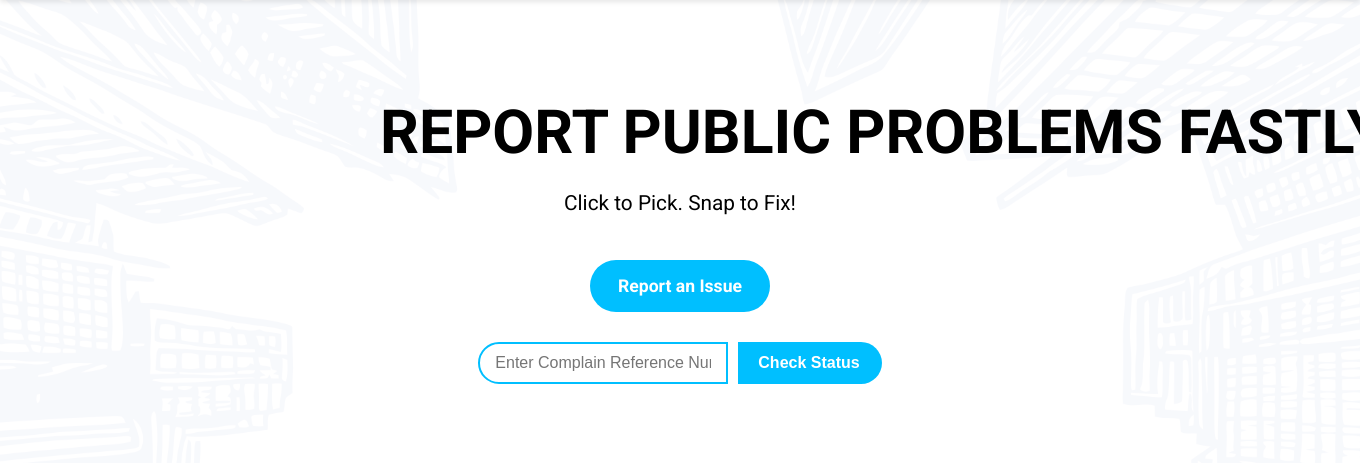
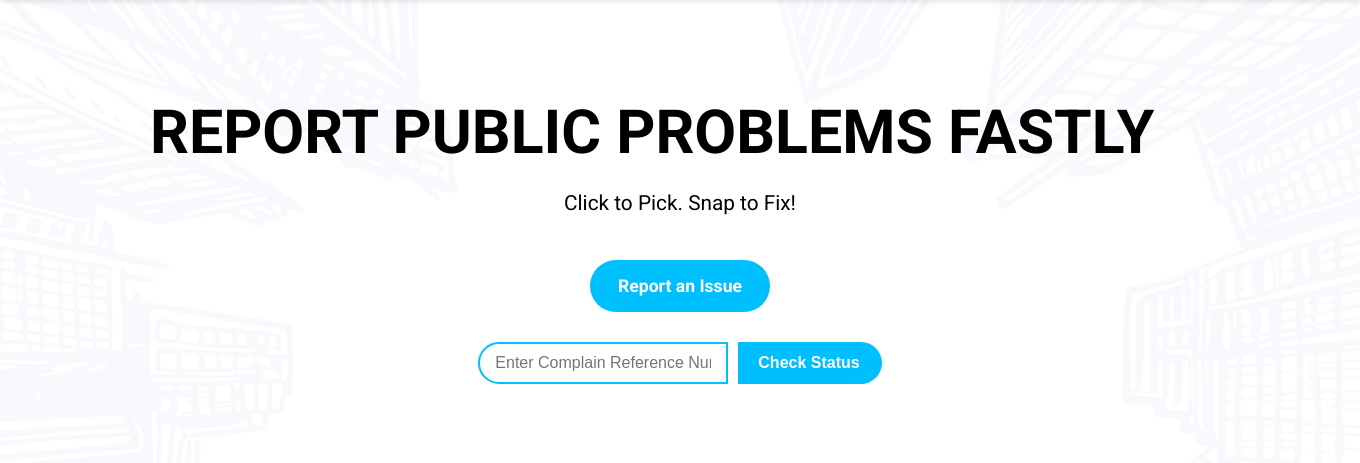
Before and after one commit to jazal/FixLanka, a PHP site: page /FixLanka/home.php in a window 1360 px wide; the page is wider, and only the part inside the window is pictured. Shown: the part 100-563 px from the top of that part. Run offline with PHP 8.4, Linux system fonts and the light colour scheme; data comes from the database, SQL or seed files in the repository.

Commit message:
home main h1

```diff
--- a/home.css
+++ b/home.css
@@ -114,6 +114,7 @@ a:hover {
   text-align: center;
   margin-bottom: 20px;
   line-height: 1.1;
+  margin-left: -230px;;
 }
 
 .main-subtitle, .hero p {
```
